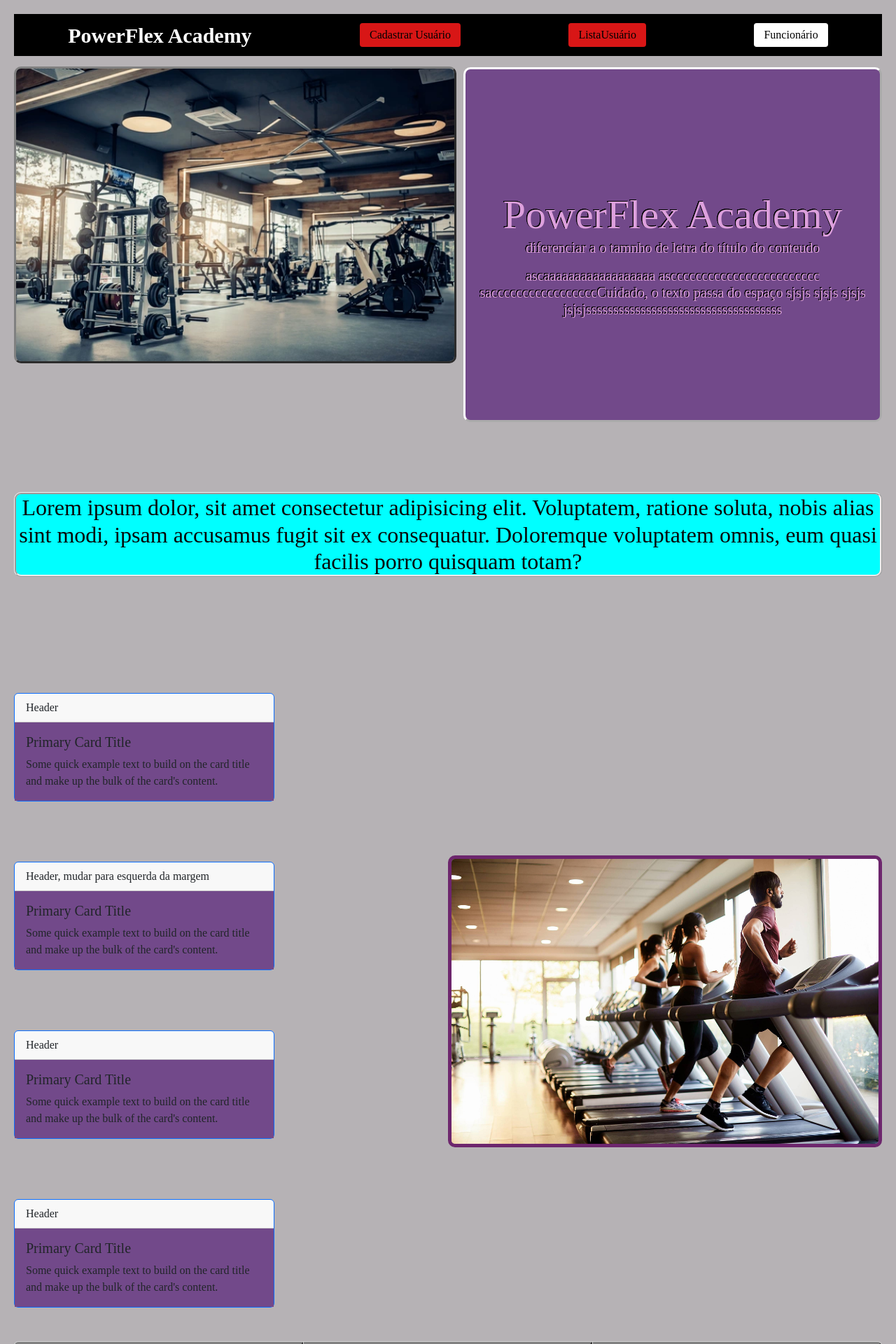
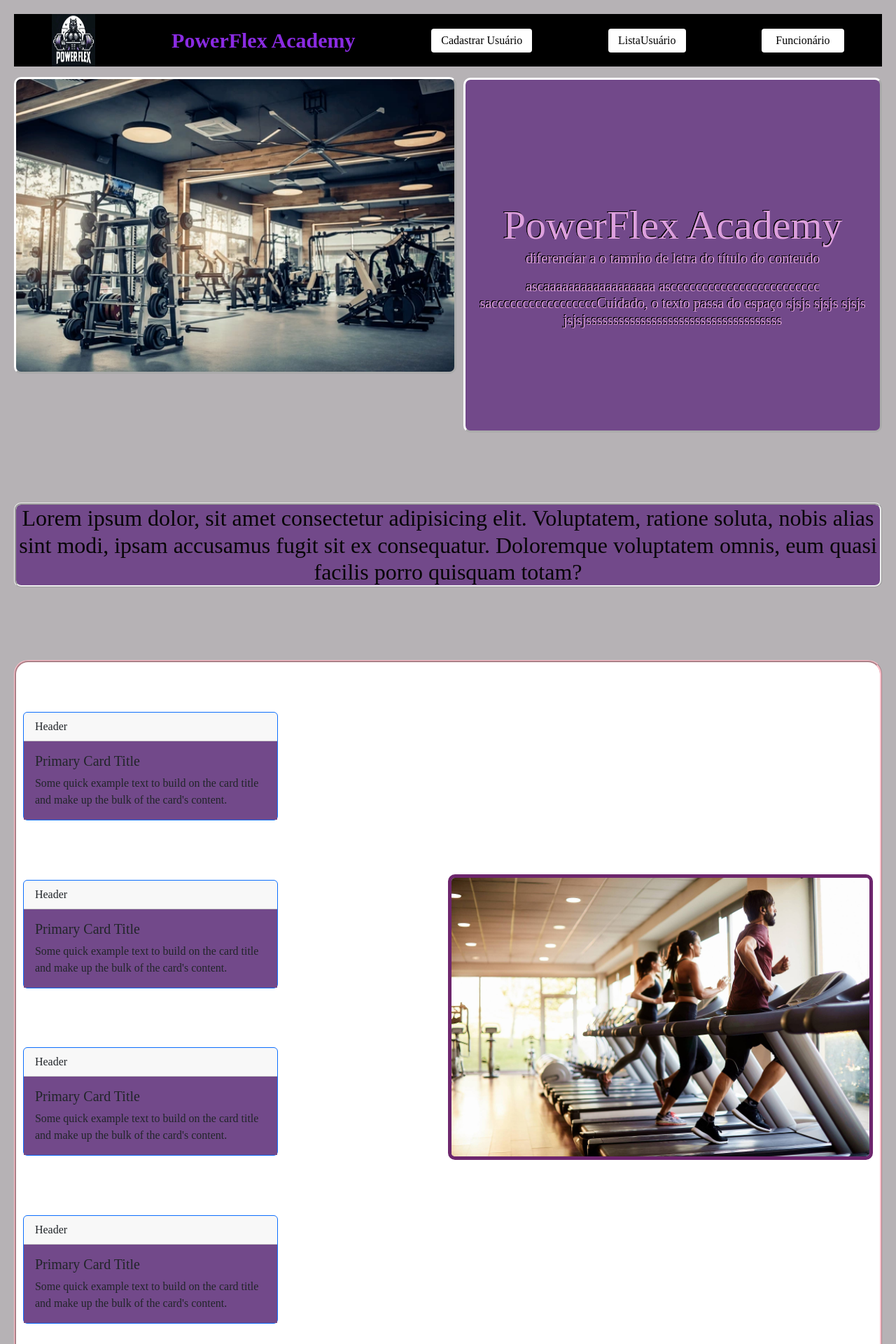
Before and after one commit to Heriwill/tcc_cods4, a React (Vite) app: page / in a window 1280 px wide. Shown: the top 1920 px of the page at 70% size. Built offline with nearby package versions, Linux system fonts and the light colour scheme.

Commit message:
Cores novas e devo mexer no footer

```diff
--- a/src/pages/Header/header.css
+++ b/src/pages/Header/header.css
@@ -1,22 +1,28 @@
 header{
     display: flex;
     align-items: center;
-    justify-content: space-around;
+    justify-content:space-around;
     width: 100%;
-    height: 60px;
+    height: 75px;
     background-color: black;
+
+}
+#logoimg{
+    height: 75px;
+    width: 5%;
+
 }
 .logo{
     text-decoration: none;
     font-size: 30px;
     cursor: pointer;
-    color: white;
-    font-weight: bold;
+    font-weight:bold;
+    color: blueviolet;
 }
 .usuario{
     text-decoration: none;
     cursor: pointer;
-    background-color: rgb(216, 22, 22);
+    background-color: white;
     padding: 5px 14px;
     color:black;
     border-radius: 4px;
@@ -26,7 +32,7 @@ header{
     text-decoration: none;
     cursor: pointer;
     background-color: white;
-    padding: 5px 14px;
+    padding: 5px 20px;
     color:black;
     border-radius: 4px;
 }
--- a/src/pages/Header/index.jsx
+++ b/src/pages/Header/index.jsx
@@ -5,6 +5,7 @@ function Header(){
 
     return(
             <header>
+                <img src="../images/logo.jpeg" alt="" id='logoimg' />
                 <a href="/" className="logo">PowerFlex Academy</a>
                 <a href="/usuario" className="usuario">Cadastrar Usuário</a>
                 <a href="/listausuario" className="usuario">ListaUsuário</a>
--- a/src/pages/Home/home.css
+++ b/src/pages/Home/home.css
@@ -3,7 +3,7 @@
     margin-top: 15px;
     border-radius: 10px;
     border-style: outset;
-    border-color: gray;
+    border-color: white;
 }
 
 /*Ou colocar a imagem de fundo na metade da tela*/
@@ -39,7 +39,7 @@
 
 #subtitulo{
     box-sizing: border-box;
-    background-color: aqua;
+    background-color:  rgb(114, 73, 138);
     text-align: center;
     margin-top: 5%;
     color: #070606;
@@ -84,6 +84,16 @@
 
 }
 */
+#blocomeio{
+    background-color: white;
+    padding: 0.8%;
+    border-style: ridge;
+    border-radius: 20px;
+    border-color: pink;
+
+
+
+}
 
 .cardes{
     width: 30%;
--- a/src/pages/Home/index.jsx
+++ b/src/pages/Home/index.jsx
@@ -26,6 +26,7 @@ function Home(){
 
         <p></p><br />
 
+        <section id='blocomeio'>
 
         <Card border="primary" className='cardes' >
         <Card.Header>Header</Card.Header>
@@ -42,7 +43,7 @@ function Home(){
 
 
       <Card border="primary" className='cardes' >
-        <Card.Header>Header, mudar para esquerda da margem</Card.Header>
+        <Card.Header>Header</Card.Header>
         <Card.Body className='cardecorpo'>
           <Card.Title>Primary Card Title</Card.Title>
           <Card.Text>
@@ -82,7 +83,7 @@ function Home(){
 
 <img src="../images/imgcarde2.jpeg" id='imgmeio'/>
 
-
+</section>
       <br />
         <div>
         <CardGroup>
```
Also changed, not shown: images/logo.jpeg (added).
